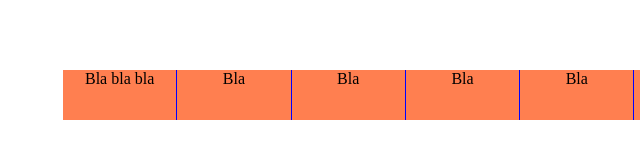
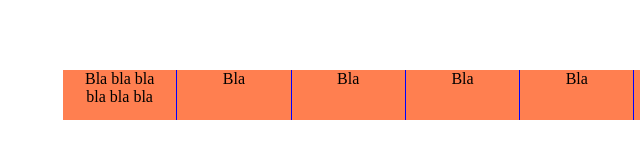
Before and after one commit to andreski/https---github.com-andreski-my-second, a plain HTML site: page index.html in a window 1280 px wide. Shown: the part 230-388 px from the top of the page, 445-1085 px from the left. Drawn offline with Linux system fonts and the light colour scheme.

Commit message:
Update index.html

```diff
--- a/index.html
+++ b/index.html
@@ -10,7 +10,7 @@
 <body>
 
 <ul>
-   <li>Bla bla bla</li>
+   <li>Bla bla bla bla bla bla</li>
    <li>Bla</li>
    <li>Bla</li>
    <li>Bla</li>
```
